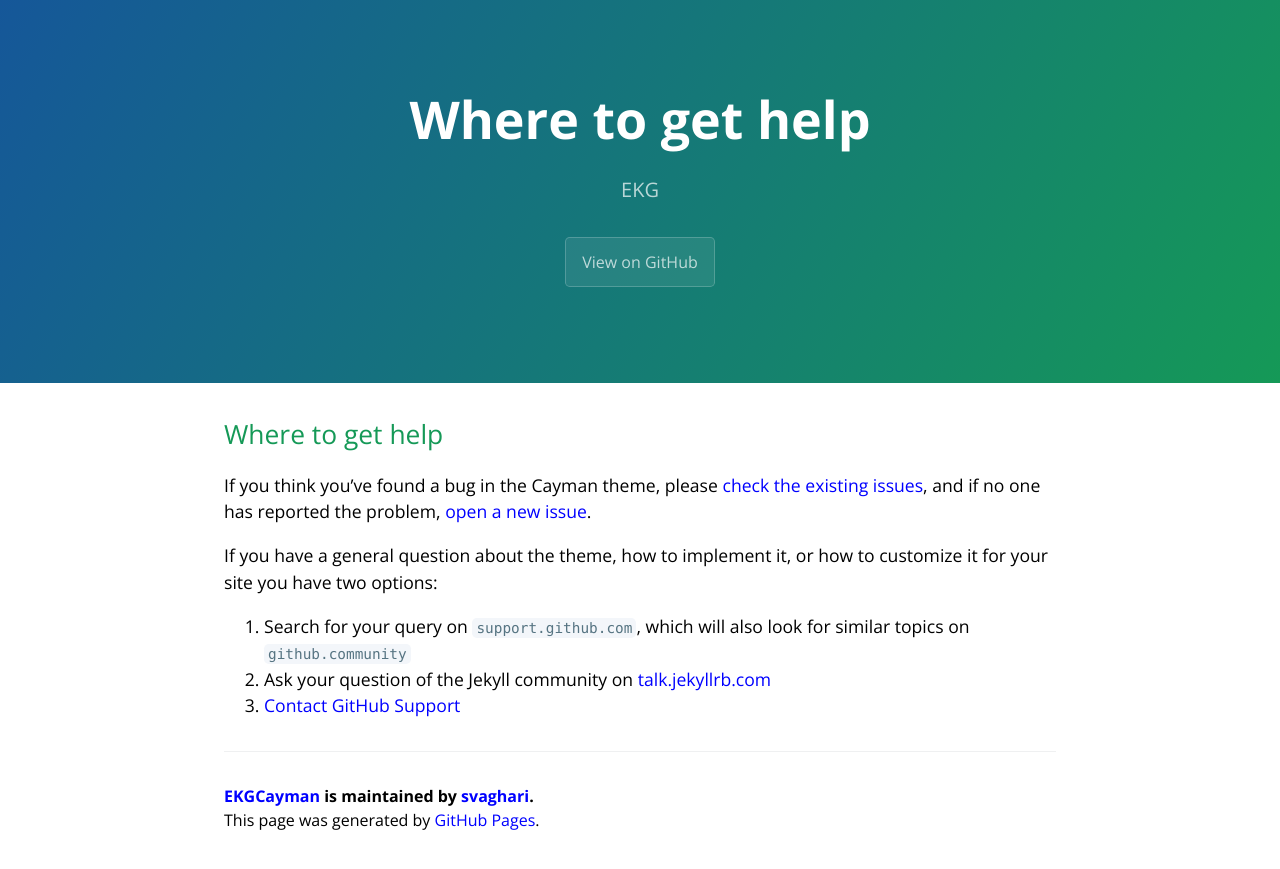
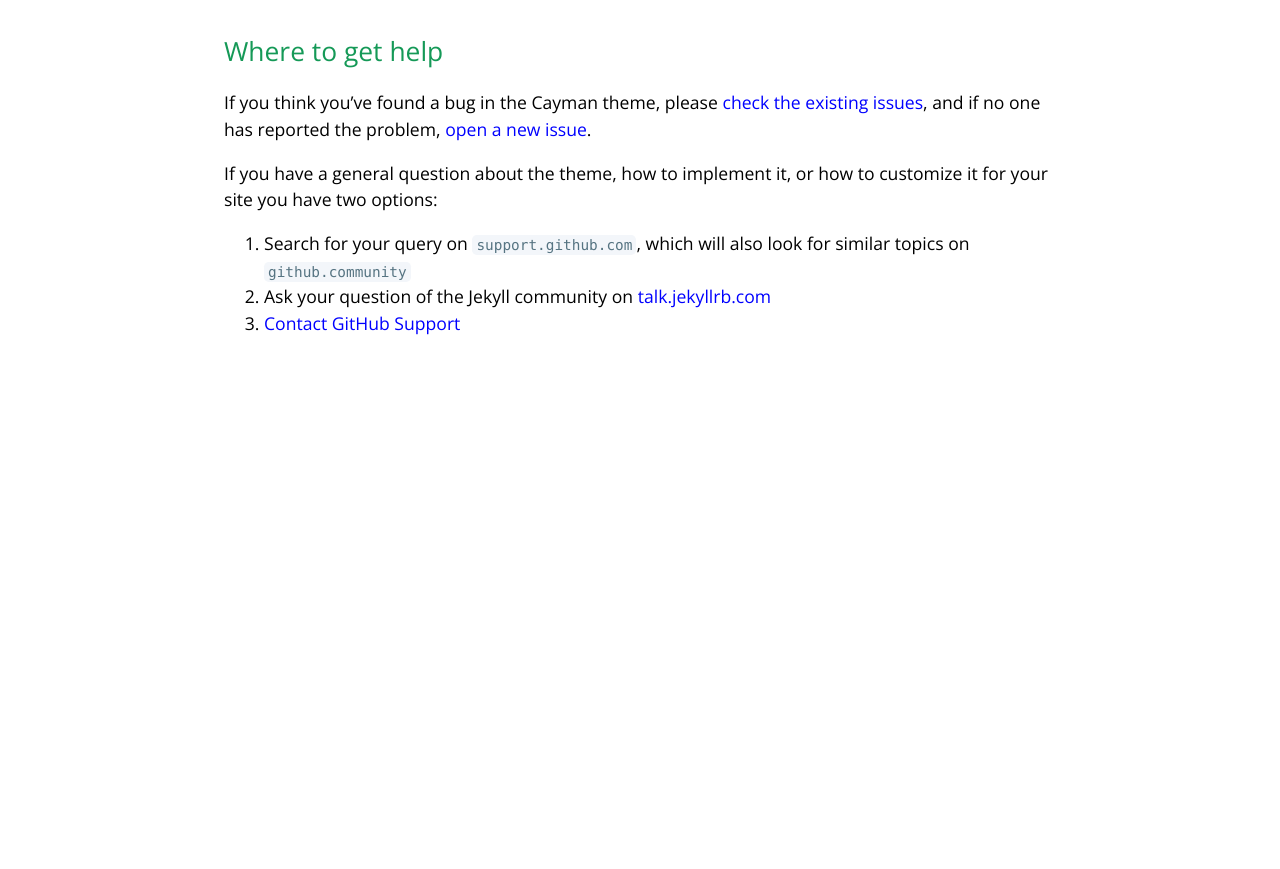
Before and after one commit to svaghari/EKGCayman, a Jekyll site: the page built from docs/SUPPORT.md, in a window 1280 px wide. Shown: the top 869 px of the page. Built offline with Jekyll 4.4.1, drawn with Linux system fonts in a browser that asks for light colours; our own code applies the rules of GitHub Pages for plain Markdown files.

Commit message:
Update default.html

```diff
--- a/_layouts/default.html
+++ b/_layouts/default.html
@@ -15,7 +15,7 @@
   <body>
     <a id="skip-to-content" href="#content">Skip to the content.</a>
 
-    <header class="page-header" role="banner">
+  <!-- <header class="page-header" role="banner">
       <h1 class="project-name">{{ page.title | default: site.title | default: site.github.repository_name }}</h1>
       <h2 class="project-tagline">{{ page.description | default: site.description | default: site.github.project_tagline }}</h2>
       {% if site.github.is_project_page %}
@@ -24,17 +24,17 @@
       {% if site.show_downloads %}
         <a href="{{ site.github.zip_url }}" class="btn">Download .zip</a>
         <a href="{{ site.github.tar_url }}" class="btn">Download .tar.gz</a>
-      {% endif %}
+      {% endif %} -->
     </header>
 
     <main id="content" class="main-content" role="main">
       {{ content }}
 
-      <footer class="site-footer">
-        {% if site.github.is_project_page %}
+      <!-- <footer class="site-footer">
+         {% if site.github.is_project_page %}
           <span class="site-footer-owner"><a href="{{ site.github.repository_url }}">{{ site.github.repository_name }}</a> is maintained by <a href="{{ site.github.owner_url }}">{{ site.github.owner_name }}</a>.</span>
-        {% endif %}
-        <span class="site-footer-credits">This page was generated by <a href="https://pages.github.com">GitHub Pages</a>.</span>
+        {% endif %} -->
+
       </footer>
     </main>
   </body>
```
